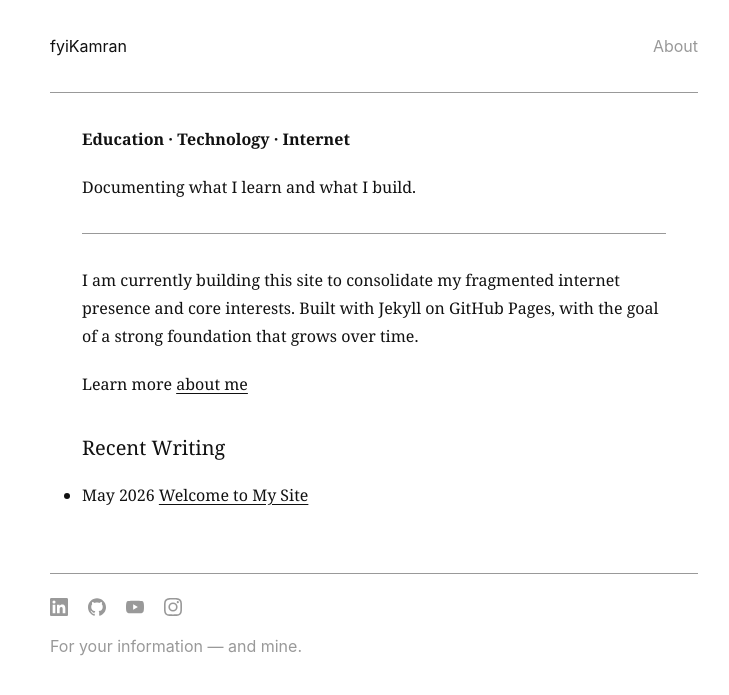
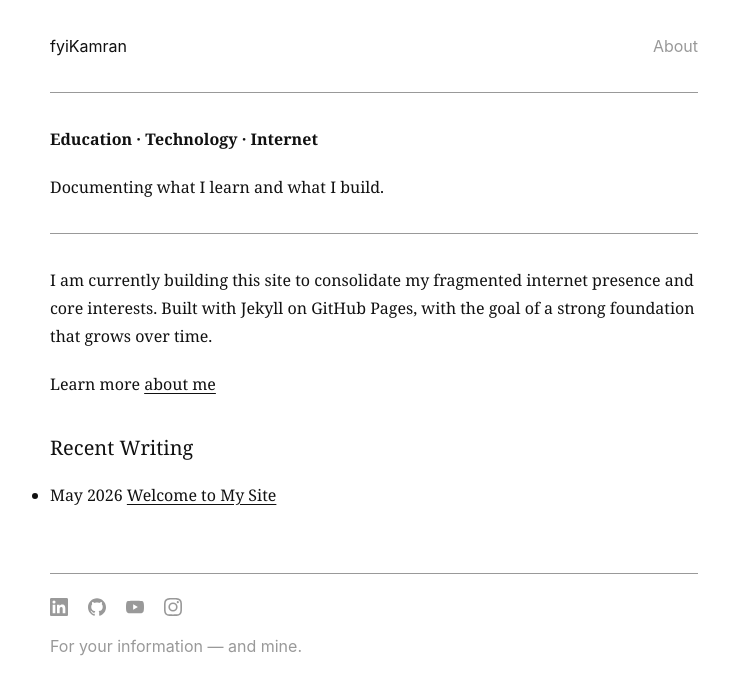
Before and after one commit to fyikamran/fyikamran.github.io, a Jekyll site: the page built from index.html, in a window 1280 px wide. Shown: the top 695 px of the page, without its empty margins (266-995 px from the left). Built offline with Jekyll 4.4.1, drawn with Linux system fonts in a browser that asks for light colours.

Commit message:
Update styles.css

```diff
--- a/assets/css/styles.css
+++ b/assets/css/styles.css
@@ -79,7 +79,7 @@ header nav a:hover {
   Main
   ========================================================================== */
 main {
- padding: 2rem 2rem 4rem;
+ padding: 2rem 0 4rem;
 }
 
 /* ==========================================================================
```
